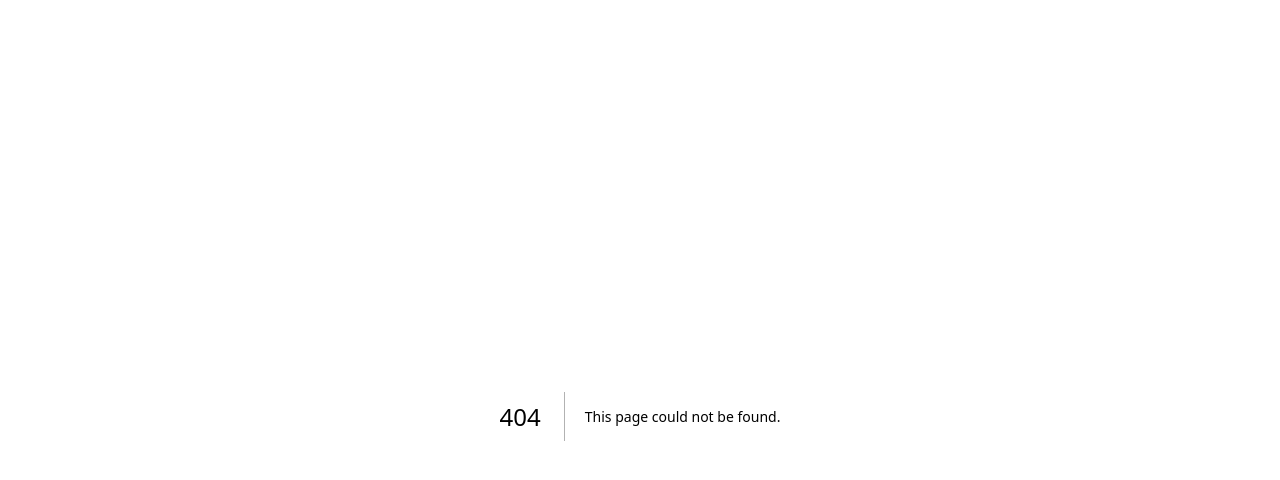
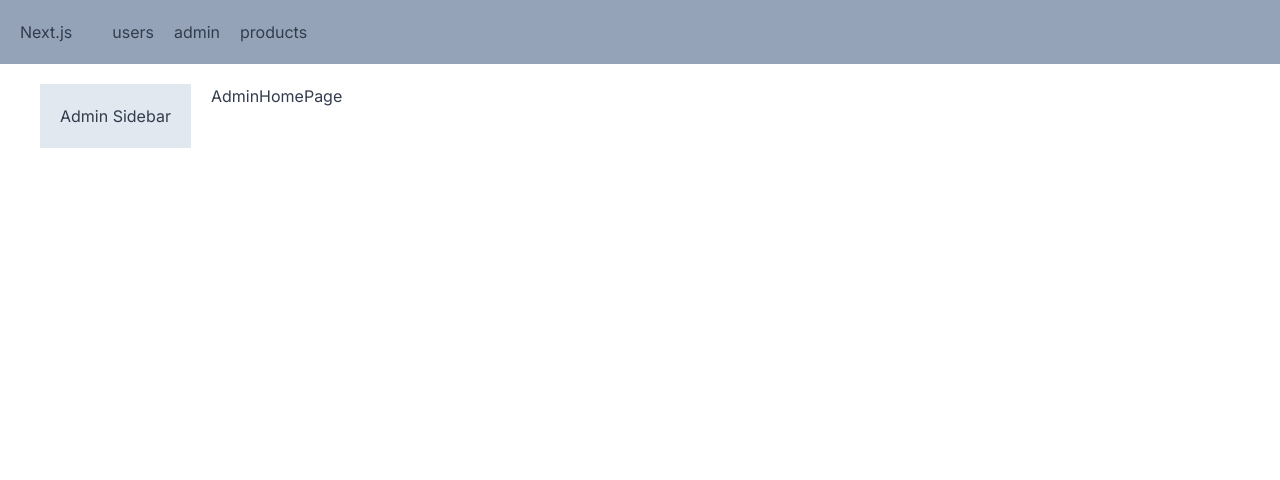
Before and after one commit to KeturahDev/next-app, a Next.js app: page /admin in a window 1280 px wide. Before the commit this address had no page. Shown: the top 480 px of the page. Built offline with nearby package versions, Linux system fonts and the light colour scheme.

Commit message:
add navbar

```diff
--- /dev/null
+++ b/app/admin/layout.tsx
@@ -0,0 +1,16 @@
+import React, { ReactNode } from "react";
+
+interface Props {
+  children: ReactNode;
+}
+
+const AdminLayout = ({ children }: Props) => {
+  return (
+    <div className="flex">
+      <aside className="bg-slate-200 p-5 mr-5">Admin Sidebar</aside>
+      <div>{children}</div>
+    </div>
+  );
+};
+
+export default AdminLayout;
--- /dev/null
+++ b/app/admin/page.tsx
@@ -0,0 +1,7 @@
+import React from "react";
+
+const AdminHomePage = () => {
+  return <div>AdminHomePage</div>;
+};
+
+export default AdminHomePage;
--- /dev/null
+++ b/app/components/NavBar.tsx
@@ -0,0 +1,23 @@
+import Link from "next/link";
+import React from "react";
+
+const NavBar = () => {
+  return (
+    <nav className="navbar bg-slate-400 p-5">
+      <Link className="mr-10" href="/">
+        Next.js
+      </Link>
+      <Link className="mr-5" href="/users">
+        users
+      </Link>
+      <Link className="mr-5" href="/admin">
+        admin
+      </Link>
+      <Link className="mr-5" href="/products">
+        products
+      </Link>
+    </nav>
+  );
+};
+
+export default NavBar;
--- a/app/globals.css
+++ b/app/globals.css
@@ -3,6 +3,6 @@
 @tailwind utilities;
 
 body {
-  padding: 1rem;
-  margin: 0 5rem;
+  /* padding: 1rem; */
+  /* margin: 0 5rem; */
 }
--- a/app/layout.tsx
+++ b/app/layout.tsx
@@ -1,22 +1,26 @@
-import './globals.css'
-import type { Metadata } from 'next'
-import { Inter } from 'next/font/google'
+import "./globals.css";
+import type { Metadata } from "next";
+import { Inter } from "next/font/google";
+import Navbar from "./components/NavBar";
 
-const inter = Inter({ subsets: ['latin'] })
+const inter = Inter({ subsets: ["latin"] });
 
 export const metadata: Metadata = {
-  title: 'Create Next App',
-  description: 'Generated by create next app',
-}
+  title: "Create Next App",
+  description: "Generated by create next app",
+};
 
 export default function RootLayout({
   children,
 }: {
-  children: React.ReactNode
+  children: React.ReactNode;
 }) {
   return (
     <html data-theme="emerald" lang="en">
-      <body className={inter.className}>{children}</body>
+      <body className={inter.className}>
+        <Navbar />
+        <main className="p-5 mx-5">{children}</main>
+      </body>
     </html>
-  )
+  );
 }
```
